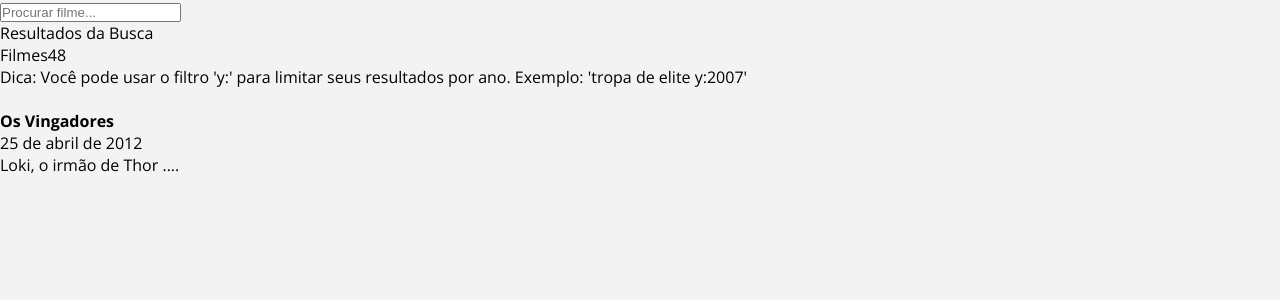
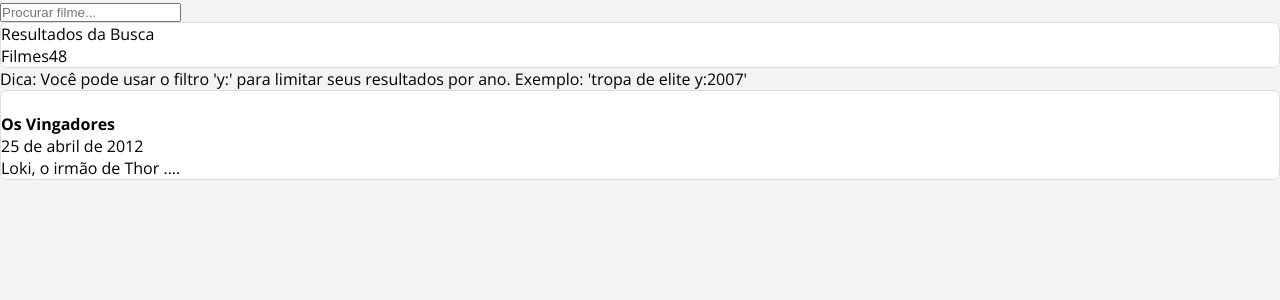
Before and after one commit to okalil/guide-to-movies, a Next.js app: page / in a window 1280 px wide. Shown: the top 300 px of the page. Built offline with nearby package versions, Linux system fonts and the light colour scheme.

Commit message:
add box component

```diff
--- /dev/null
+++ b/src/components/Box.js
@@ -0,0 +1,9 @@
+import styled from 'styled-components';
+
+const Box = styled.section`
+  background: #fff;
+  border-radius: 7px;
+  border: 1px solid #ddd;
+`;
+
+export default Box;
--- a/src/pages/index.js
+++ b/src/pages/index.js
@@ -1,4 +1,5 @@
 import Head from 'next/head';
+import Box from '../components/Box';
 
 export default function Home() {
   return (
@@ -10,6 +11,7 @@ export default function Home() {
         <input placeholder="Procurar filme..." />
       </div>
       <aside>
+        <Box>
           <span>Resultados da Busca</span>
           <ul>
             <li>
@@ -17,18 +19,19 @@ export default function Home() {
               <span>48</span>
             </li>
           </ul>
+        </Box>
         <p>
           Dica: Você pode usar o filtro 'y:' para limitar seus resultados por
           ano. Exemplo: 'tropa de elite y:2007'
         </p>
       </aside>
       <main>
-        <section>
+        <Box>
           <img src="" alt="" />
           <h4>Os Vingadores</h4>
           <span>25 de abril de 2012</span>
           <p>Loki, o irmão de Thor ....</p>
-        </section>
+        </Box>
       </main>
     </div>
   );
```
Lines whose indentation alone changed are shown as unchanged.
